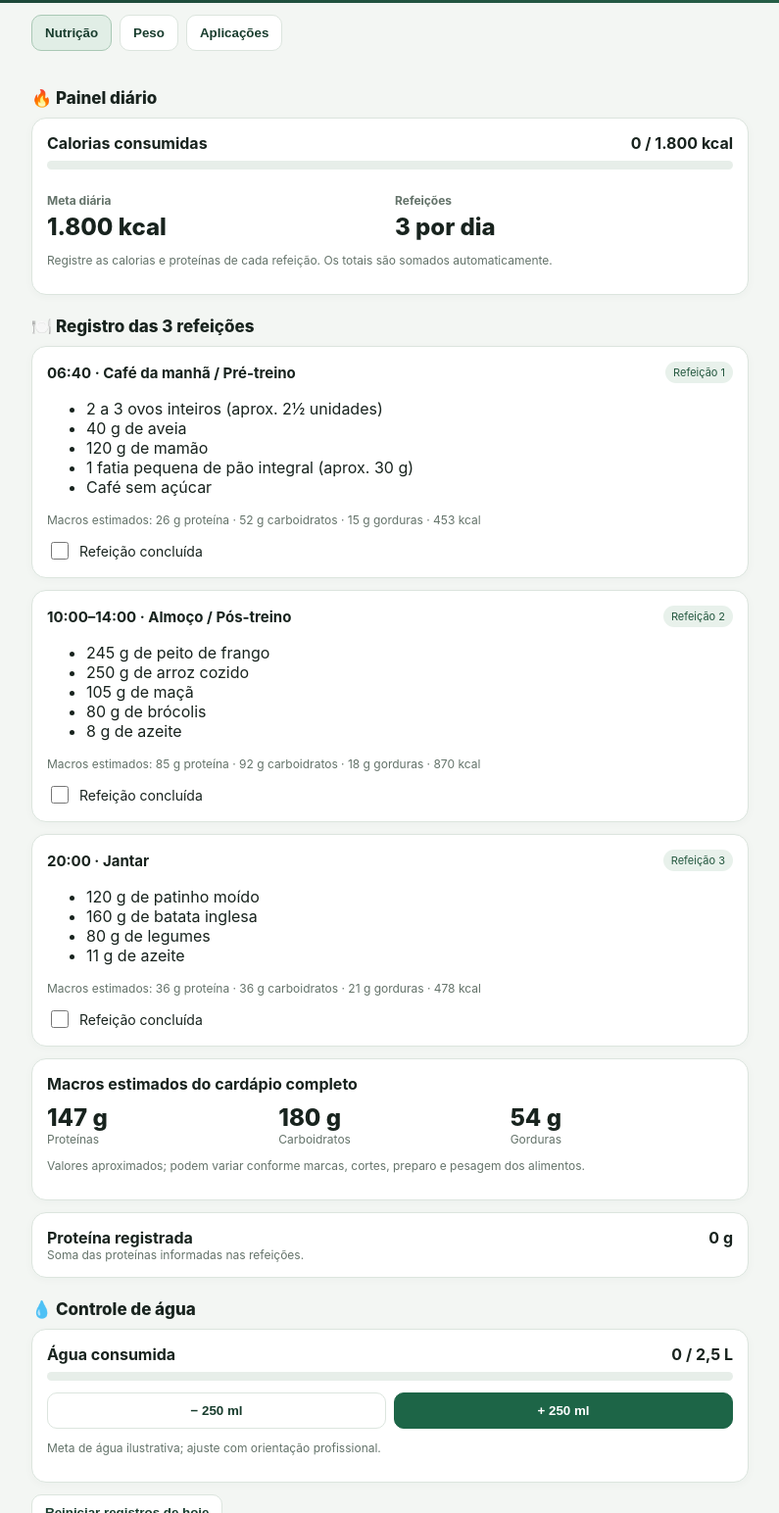
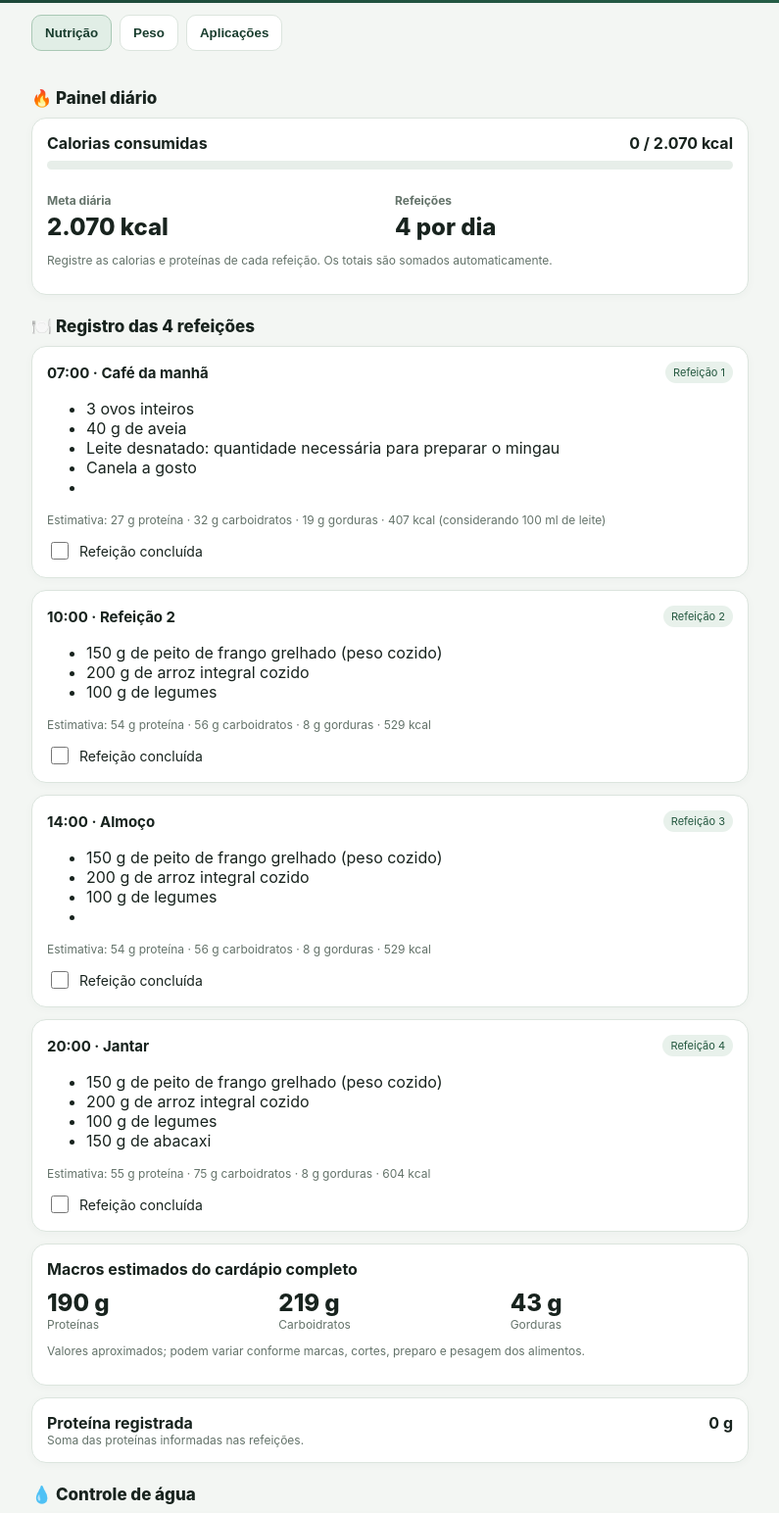
Before and after one commit to raulfranca1807-lang/meu-projeto-100kg, a plain HTML site: page index.html in a window 1280 px wide. Shown: the part 184-1728 px from the top of the page at 98% size, without its empty margins (242-1037 px from the left). Drawn offline with Linux system fonts and the light colour scheme.

Commit message:
Add files via upload

```diff
--- a/index.html
+++ b/index.html
@@ -60,59 +60,68 @@ textarea{min-height:76px;resize:vertical}label.field{display:block;font-size:12p
  <section class="panel" id="panel-nutrition">
   <div class="section-title">🔥 Painel diário</div>
   <div class="card">
-   <div class="row"><b>Calorias consumidas</b><b id="calText">0 / 1.800 kcal</b></div>
+   <div class="row"><b>Calorias consumidas</b><b id="calText">0 / 2.070 kcal</b></div>
    <div class="bar"><div class="fill" id="calBar"></div></div>
    <div class="grid2" style="margin-top:14px">
-    <div><label class="field">Meta diária</label><div class="big">1.800 kcal</div></div>
-    <div><label class="field">Refeições</label><div class="big">3 por dia</div></div>
+    <div><label class="field">Meta diária</label><div class="big">2.070 kcal</div></div>
+    <div><label class="field">Refeições</label><div class="big">4 por dia</div></div>
    </div>
    <p class="muted">Registre as calorias e proteínas de cada refeição. Os totais são somados automaticamente.</p>
   </div>
-  <div class="section-title">🍽️ Registro das 3 refeições</div>
+  <div class="section-title">🍽️ Registro das 4 refeições</div>
 
   <div id="meals">
    <div class="meal">
-    <div class="row"><h3>06:40 · Café da manhã / Pré-treino</h3><span class="tag">Refeição 1</span></div>
+    <div class="row"><h3>07:00 · Café da manhã</h3><span class="tag">Refeição 1</span></div>
     <ul>
-     <li>2 a 3 ovos inteiros (aprox. 2½ unidades)</li>
+     <li>3 ovos inteiros</li>
      <li>40 g de aveia</li>
-     <li>120 g de mamão</li>
-     <li>1 fatia pequena de pão integral (aprox. 30 g)</li>
-     <li>Café sem açúcar</li>
+     <li>Leite desnatado: quantidade necessária para preparar o mingau</li>
+     <li>Canela a gosto</li>
+     <li></li>
     </ul>
-    <div class="muted">Macros estimados: 26 g proteína · 52 g carboidratos · 15 g gorduras · 453 kcal</div>
+    <div class="muted">Estimativa: 27 g proteína · 32 g carboidratos · 19 g gorduras · 407 kcal (considerando 100 ml de leite)</div>
     <label class="checkline"><input type="checkbox" data-plan-done="0"> Refeição concluída</label>
    </div>
    <div class="meal">
-    <div class="row"><h3>10:00–14:00 · Almoço / Pós-treino</h3><span class="tag">Refeição 2</span></div>
+    <div class="row"><h3>10:00 · Refeição 2</h3><span class="tag">Refeição 2</span></div>
     <ul>
-     <li>245 g de peito de frango</li>
-     <li>250 g de arroz cozido</li>
-     <li>105 g de maçã</li>
-     <li>80 g de brócolis</li>
-     <li>8 g de azeite</li>
+     <li>150 g de peito de frango grelhado (peso cozido)</li>
+     <li>200 g de arroz integral cozido</li>
+     <li>100 g de legumes</li>
     </ul>
-    <div class="muted">Macros estimados: 85 g proteína · 92 g carboidratos · 18 g gorduras · 870 kcal</div>
+    <div class="muted">Estimativa: 54 g proteína · 56 g carboidratos · 8 g gorduras · 529 kcal</div>
     <label class="checkline"><input type="checkbox" data-plan-done="1"> Refeição concluída</label>
    </div>
    <div class="meal">
-    <div class="row"><h3>20:00 · Jantar</h3><span class="tag">Refeição 3</span></div>
+    <div class="row"><h3>14:00 · Almoço</h3><span class="tag">Refeição 3</span></div>
     <ul>
-     <li>120 g de patinho moído</li>
-     <li>160 g de batata inglesa</li>
-     <li>80 g de legumes</li>
-     <li>11 g de azeite</li>
+     <li>150 g de peito de frango grelhado (peso cozido)</li>
+     <li>200 g de arroz integral cozido</li>
+     <li>100 g de legumes</li>
+     <li></li>
     </ul>
-    <div class="muted">Macros estimados: 36 g proteína · 36 g carboidratos · 21 g gorduras · 478 kcal</div>
+    <div class="muted">Estimativa: 54 g proteína · 56 g carboidratos · 8 g gorduras · 529 kcal</div>
     <label class="checkline"><input type="checkbox" data-plan-done="2"> Refeição concluída</label>
+   </div>
+   <div class="meal">
+    <div class="row"><h3>20:00 · Jantar</h3><span class="tag">Refeição 4</span></div>
+    <ul>
+     <li>150 g de peito de frango grelhado (peso cozido)</li>
+     <li>200 g de arroz integral cozido</li>
+     <li>100 g de legumes</li>
+     <li>150 g de abacaxi</li>
+    </ul>
+    <div class="muted">Estimativa: 55 g proteína · 75 g carboidratos · 8 g gorduras · 604 kcal</div>
+    <label class="checkline"><input type="checkbox" data-plan-done="3"> Refeição concluída</label>
    </div>
   </div>
   <div class="card">
    <b>Macros estimados do cardápio completo</b>
    <div class="grid3" style="margin-top:10px">
-    <div><div class="big">147 g</div><div class="muted">Proteínas</div></div>
-    <div><div class="big">180 g</div><div class="muted">Carboidratos</div></div>
-    <div><div class="big">54 g</div><div class="muted">Gorduras</div></div>
+    <div><div class="big">190 g</div><div class="muted">Proteínas</div></div>
+    <div><div class="big">219 g</div><div class="muted">Carboidratos</div></div>
+    <div><div class="big">43 g</div><div class="muted">Gorduras</div></div>
    </div>
    <p class="muted">Valores aproximados; podem variar conforme marcas, cortes, preparo e pesagem dos alimentos.</p>
   </div>
@@ -194,7 +203,7 @@ textarea{min-height:76px;resize:vertical}label.field{display:block;font-size:12p
 const $=id=>document.getElementById(id);
 const today=()=>{const d=new Date();return `${d.getFullYear()}-${String(d.getMonth()+1).padStart(2,'0')}-${String(d.getDate()).padStart(2,'0')}`};
 const mealNames=['Café da manhã','Almoço','Jantar'];
-let state={date:today(),meals:[{done:false},{done:false},{done:false}],water:0,weights:[],applications:[],nextAppDate:''};
+let state={date:today(),meals:[{done:false},{done:false},{done:false},{done:false}],water:0,weights:[],applications:[],nextAppDate:''};
 try{const old=JSON.parse(localStorage.getItem('p100-state')||'null');if(old){state.weights=Array.isArray(old.weights)?old.weights:[];state.water=Number(old.water)||0;}}catch(e){}
 try{const saved=JSON.parse(localStorage.getItem('p80-state')||'null');if(saved)state={...state,...saved};}catch(e){}
 function persist(){localStorage.setItem('p80-state',JSON.stringify(state));}
@@ -210,11 +219,11 @@ function renderMeals(){
  });
 }
 function updateNutrition(){
- const plan=[{kcal:453,protein:26},{kcal:870,protein:85},{kcal:478,protein:36}];
+ const plan=[{kcal:407,protein:27},{kcal:529,protein:54},{kcal:529,protein:54},{kcal:604,protein:55}];
  const kcal=plan.reduce((s,m,i)=>s+((state.meals[i]||{}).done?m.kcal:0),0);
  const protein=plan.reduce((s,m,i)=>s+((state.meals[i]||{}).done?m.protein:0),0);
- $('calText').textContent=`${kcal.toLocaleString('pt-BR')} / 1.800 kcal`;
- $('calBar').style.width=Math.min(100,kcal/1800*100)+'%';
+ $('calText').textContent=`${kcal.toLocaleString('pt-BR')} / 2.070 kcal`;
+ $('calBar').style.width=Math.min(100,kcal/2070*100)+'%';
  $('proteinText').textContent=protein.toLocaleString('pt-BR')+' g';
  $('waterText').textContent=(state.water/1000).toLocaleString('pt-BR')+' / 2,5 L';
  $('waterBar').style.width=Math.min(100,state.water/2500*100)+'%';
@@ -222,7 +231,7 @@ function updateNutrition(){
 function renderWeights(){const last=state.weights[0]?.v??110;const lost=110-last;$('currentWeight').textContent=last.toFixed(1).replace('.',',')+' kg';$('remaining').textContent=Math.max(0,last-80).toFixed(1).replace('.',',')+' kg';$('progressBar').style.width=Math.max(0,Math.min(100,lost/30*100))+'%';$('progressText').textContent=lost>0?`${lost.toFixed(1).replace('.',',')} kg perdidos desde o início. Faltam ${Math.max(0,last-80).toFixed(1).replace('.',',')} kg para a meta.`:`${Math.abs(lost).toFixed(1).replace('.',',')} kg acima do peso inicial registrado (110 kg).`; $('weightHistory').innerHTML=state.weights.length?state.weights.map((x,i)=>`<div class="entry"><div class="row"><span>${x.d}</span><strong>${Number(x.v).toFixed(1).replace('.',',')} kg</strong></div></div>`).join(''):'Nenhuma pesagem registrada.'}
 function renderApplications(){$('appCount').textContent=state.applications.length+' registros';$('nextDateDisplay').textContent=state.nextAppDate?new Date(state.nextAppDate+'T12:00:00').toLocaleDateString('pt-BR'):'Não informada';$('applicationHistory').innerHTML=state.applications.length?[...state.applications].reverse().map((a,idx)=>`<div class="entry"><div class="row"><strong>${new Date(a.date+'T12:00:00').toLocaleDateString('pt-BR')} · ${a.product||'Produto não informado'}</strong><button class="smallbtn danger" data-delete-app="${state.applications.length-1-idx}">Excluir</button></div><div>${a.dose?`Dose registrada: ${a.dose} mg · `:''}${a.site||'Local não informado'}</div><div>${a.symptoms?.length?'Sintomas: '+a.symptoms.join(', '):'Sem sintomas registrados'}${a.severity?' · Intensidade: '+a.severity:''}${a.duration?' · Duração: '+a.duration:''}</div>${a.nextDate?`<div>Próxima prevista: ${new Date(a.nextDate+'T12:00:00').toLocaleDateString('pt-BR')}</div>`:''}${a.notes?`<div>Observações: ${a.notes}</div>`:''}</div>`).join(''):'Nenhuma aplicação registrada.';document.querySelectorAll('[data-delete-app]').forEach(b=>b.onclick=()=>{if(confirm('Excluir este registro de aplicação?')){state.applications.splice(+b.dataset.deleteApp,1);persist();renderApplications()}})}
 $('waterPlus').onclick=()=>{state.water=Math.min(6000,state.water+250);persist();updateNutrition()};$('waterMinus').onclick=()=>{state.water=Math.max(0,state.water-250);persist();updateNutrition()};
-$('resetDay').onclick=()=>{if(confirm('Desmarcar as refeições e zerar a água de hoje?')){state.meals=mealNames.map(()=>({done:false}));state.water=0;persist();renderMeals();updateNutrition()}};
+$('resetDay').onclick=()=>{if(confirm('Desmarcar as refeições e zerar a água de hoje?')){state.meals=[{done:false},{done:false},{done:false},{done:false}];state.water=0;persist();renderMeals();updateNutrition()}};
 $('saveWeight').onclick=()=>{const v=Number($('weightInput').value.replace(',','.'));if(!v||v<1||v>400){alert('Informe um peso válido.');return}state.weights.unshift({v,d:new Date().toLocaleDateString('pt-BR')});persist();$('weightInput').value='';renderWeights()};
 $('saveApplication').onclick=()=>{const date=$('appDate').value;if(!date){alert('Informe a data da aplicação.');return}const symptoms=[...document.querySelectorAll('#symptomOptions input:checked')].map(x=>x.value);const a={date,dose:$('appDose').value.trim(),product:$('appProduct').value.trim(),nextDate:$('nextAppDate').value,site:$('appSite').value,symptoms,severity:$('symptomSeverity').value,duration:$('symptomDuration').value.trim(),notes:$('appNotes').value.trim()};state.applications.push(a);state.applications.sort((x,y)=>x.date.localeCompare(y.date));state.nextAppDate=a.nextDate||state.nextAppDate;persist();renderApplications();$('appDose').value='';$('appDate').value='';$('nextAppDate').value='';$('appSite').value='';$('symptomOptions').querySelectorAll('input').forEach(x=>x.checked=false);$('symptomSeverity').value='';$('symptomDuration').value='';$('appNotes').value='';alert('Aplicação registrada neste aparelho.')};
 document.querySelectorAll('[data-tab]').forEach(b=>b.onclick=()=>{document.querySelectorAll('[data-tab]').forEach(x=>x.classList.toggle('active',x===b));document.querySelectorAll('.panel').forEach(x=>x.hidden=x.id!=='panel-'+b.dataset.tab)});
--- a/sw.js
+++ b/sw.js
@@ -1 +1 @@
-const CACHE='projeto-80kg-v3';const FILES=['./','./index.html','./manifest.json','./icon-192.png','./icon-512.png'];self.addEventListener('install',e=>e.waitUntil(caches.open(CACHE).then(c=>c.addAll(FILES))));self.addEventListener('activate',e=>e.waitUntil(caches.keys().then(keys=>Promise.all(keys.filter(k=>k!==CACHE).map(k=>caches.delete(k))))));self.addEventListener('fetch',e=>e.respondWith(caches.match(e.request).then(r=>r||fetch(e.request))));
+const CACHE='projeto-80kg-v5';const FILES=['./','./index.html','./manifest.json','./icon-192.png','./icon-512.png'];self.addEventListener('install',e=>e.waitUntil(caches.open(CACHE).then(c=>c.addAll(FILES))));self.addEventListener('activate',e=>e.waitUntil(caches.keys().then(keys=>Promise.all(keys.filter(k=>k!==CACHE).map(k=>caches.delete(k))))));self.addEventListener('fetch',e=>e.respondWith(caches.match(e.request).then(r=>r||fetch(e.request))));
```
Also changed, not shown: 1 other file.
